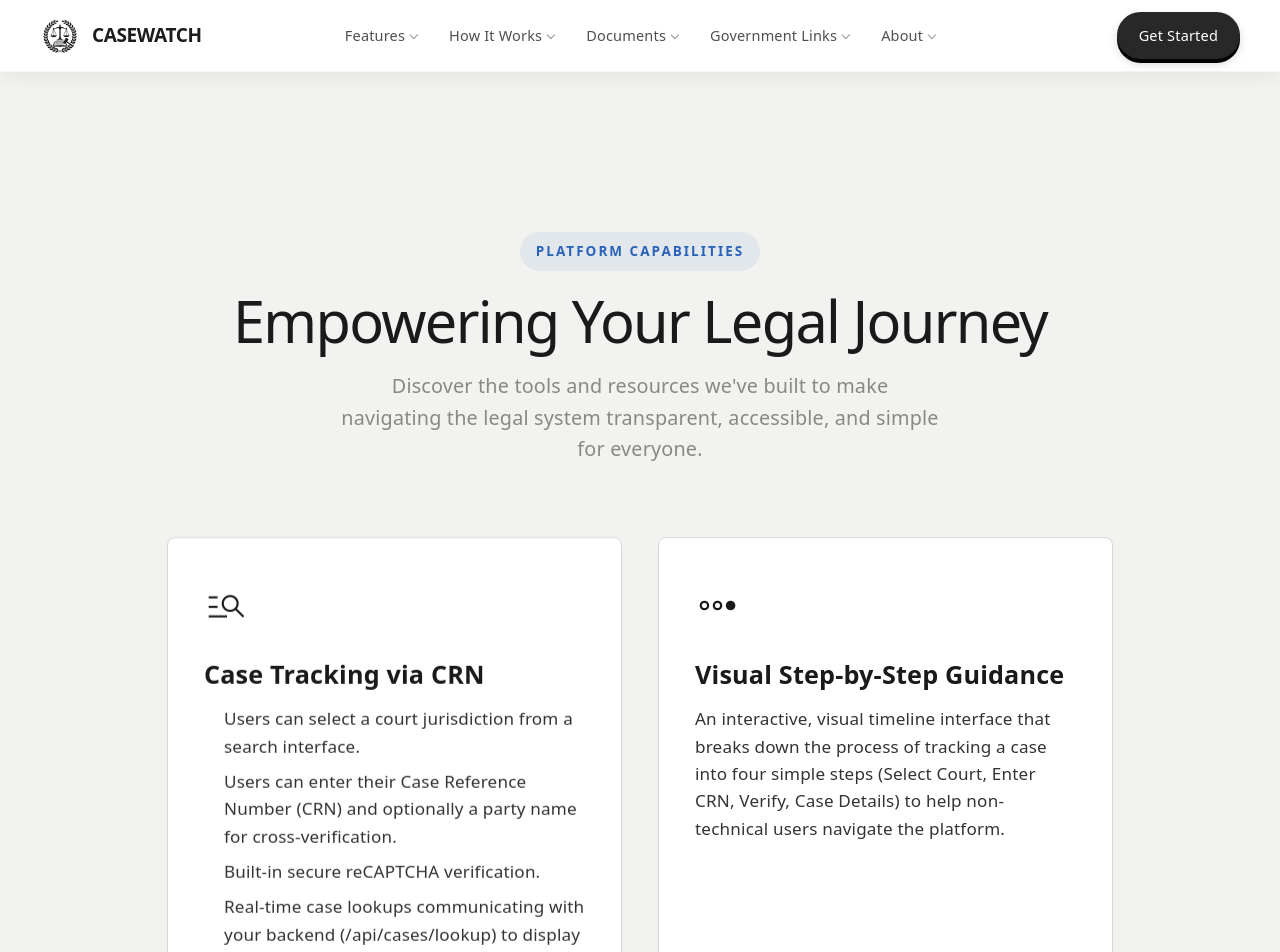
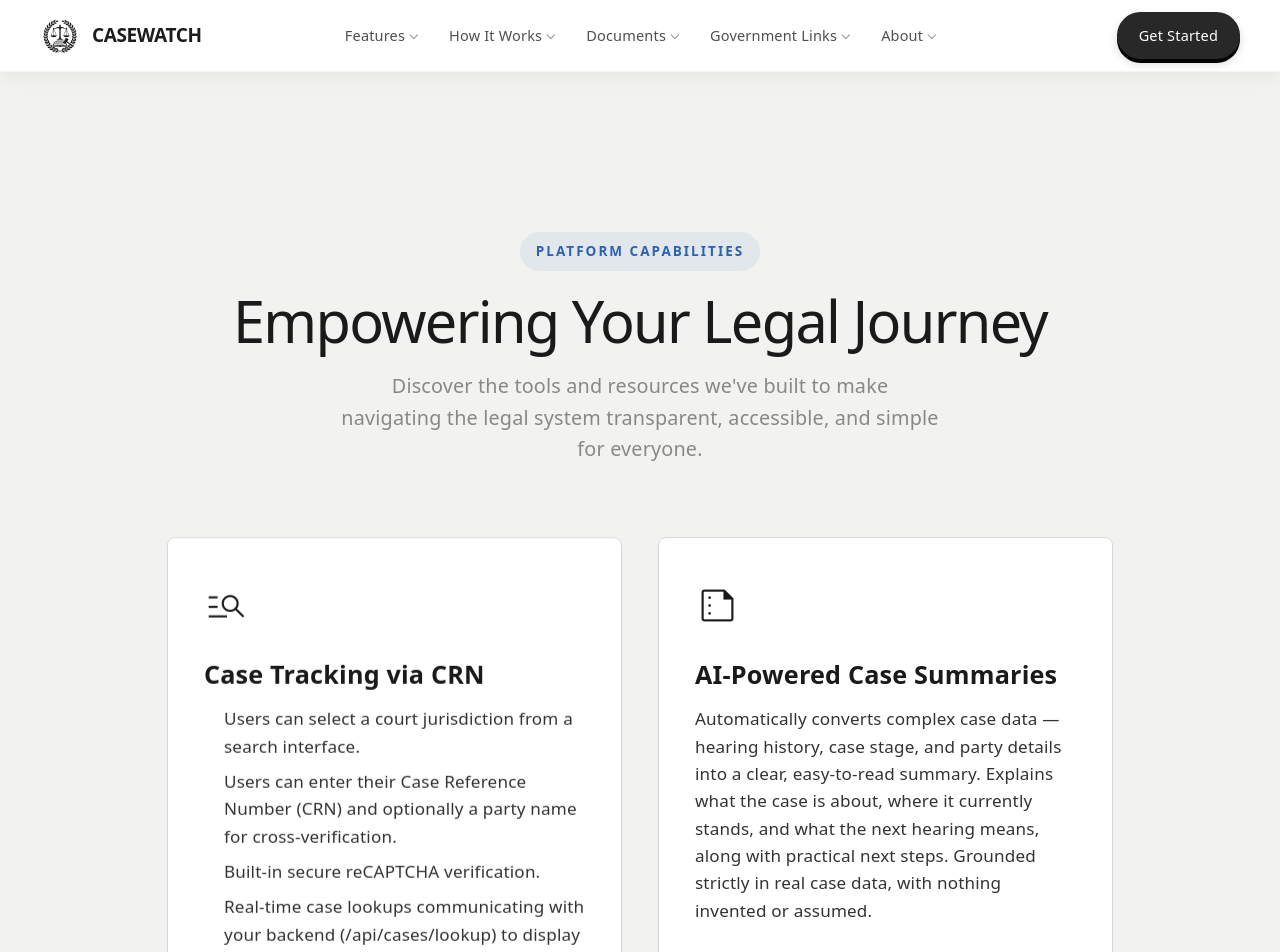
Before and after one commit to kritiahlawat8-sys/CASEWATCH, a React (Vite) app: page /features in a window 1280 px wide. Shown: the top 952 px of the page. Built offline with nearby package versions, Linux system fonts and the light colour scheme; no server answers.

Commit message:
update the features

```diff
--- a/src/pages/FeaturesPage.jsx
+++ b/src/pages/FeaturesPage.jsx
@@ -21,9 +21,9 @@ export default function FeaturesPage() {
     },
     {
       id: 2,
-      title: "Visual Step-by-Step Guidance",
-      description: "An interactive, visual timeline interface that breaks down the process of tracking a case into four simple steps (Select Court, Enter CRN, Verify, Case Details) to help non-technical users navigate the platform.",
-      icon: "steppers"
+      title: "AI-Powered Case Summaries",
+      description: "Automatically converts complex case data — hearing history, case stage, and party details into a clear, easy-to-read summary. Explains what the case is about, where it currently stands, and what the next hearing means, along with practical next steps. Grounded strictly in real case data, with nothing invented or assumed.",
+      icon: "summarize"
     },
     {
       id: 3,
```
Also changed, not shown: 2 other files (tests, documents, lock files or other folders).
